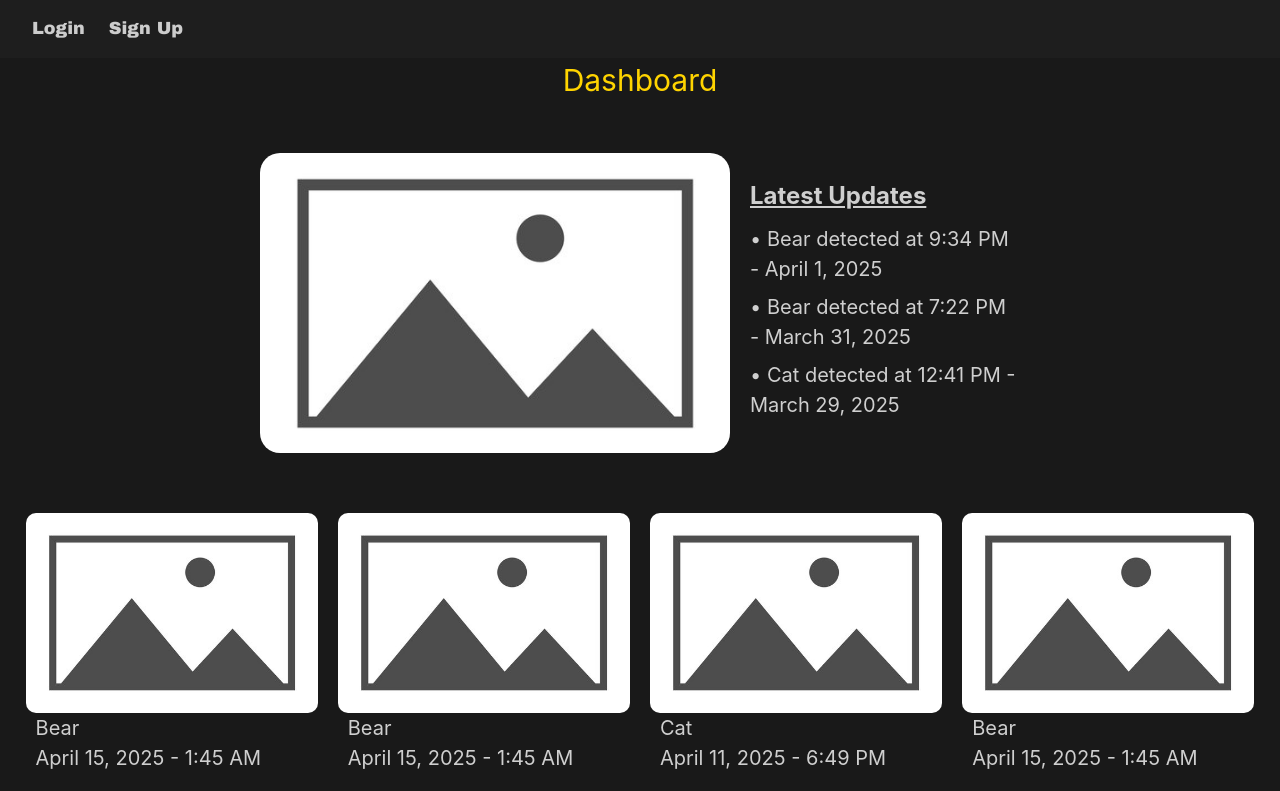
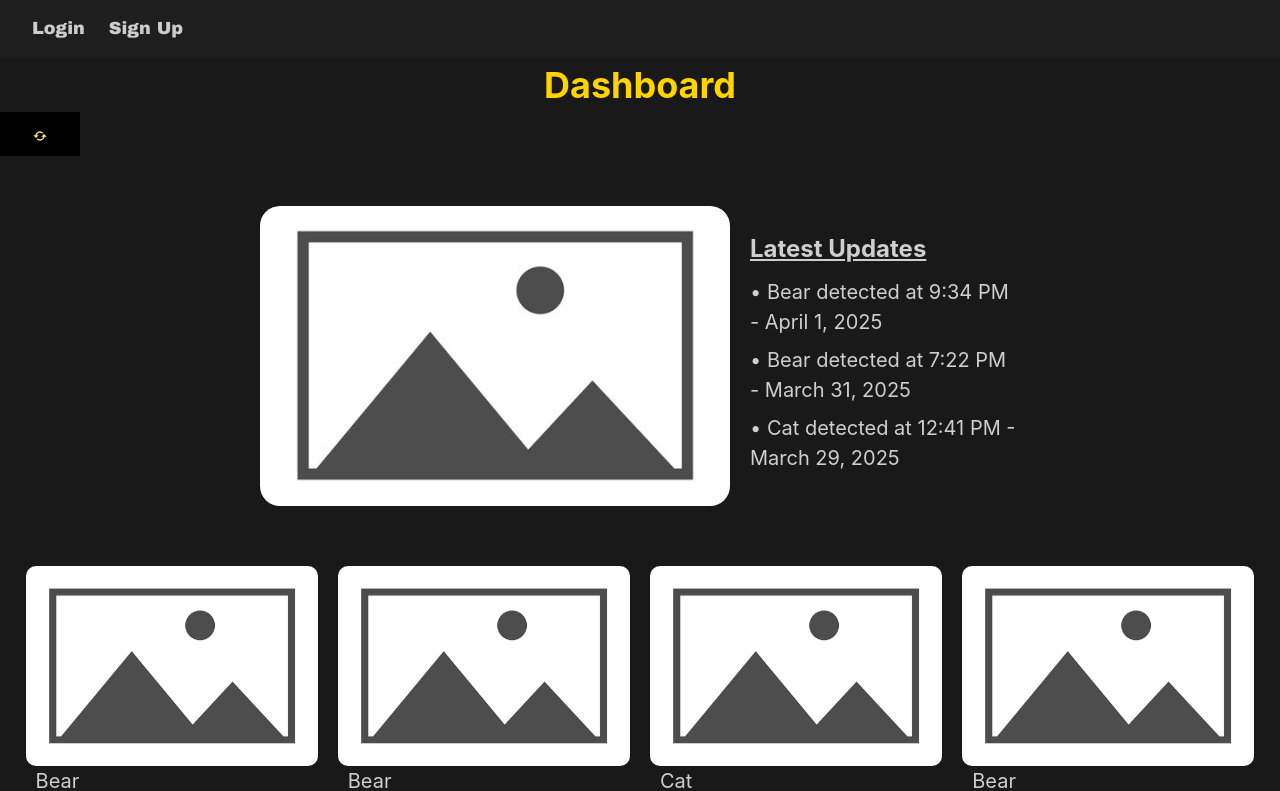
Before and after one commit to BryanM2204/BearDetection, a React (Create React App) app in the folder frontend/: page /dashboard in a window 1280 px wide. Shown: the top 791 px of the page. Built offline with nearby package versions, Linux system fonts and the light colour scheme; no server answers.

Commit message:
Added refresh button that calls a fetch

```diff
--- a/frontend/package.json
+++ b/frontend/package.json
@@ -11,6 +11,7 @@
     "bootstrap": "^5.3.3",
     "react": "^19.0.0",
     "react-dom": "^19.0.0",
+    "react-icons": "^5.5.0",
     "react-router-dom": "^7.3.0",
     "react-scripts": "5.0.1",
     "use-sound": "^5.0.0",
--- a/frontend/src/pages/Dashboard.css
+++ b/frontend/src/pages/Dashboard.css
@@ -37,7 +37,8 @@
 
 .page-name {
     color: #ffd400ff;
-    font-size: 30px;
+    font-size: 36px;
+    font-weight: bold;
     text-align: center;
     display: block;
 }
@@ -107,3 +108,7 @@
 .update-entry {
     margin-bottom: 8px;
 }
+
+.refresh-button {
+    margin-right: 0
+}
--- a/frontend/src/pages/Dashboard.js
+++ b/frontend/src/pages/Dashboard.js
@@ -1,6 +1,11 @@
 import React, { useEffect, useState } from "react";
 import placeholder from '../resources/placeholder.jpg';
 import './Dashboard.css';
+import { BiRefresh } from "react-icons/bi";
+
+const refreshApp = async () => {
+  const response = fetch('https://10.194.219.157:5000/geturls')
+}
 
 const Card = (props) => {
   return (
@@ -35,6 +40,7 @@ const CardDisplay = ({ data }) => {
 };
 
 const Dashboard = () => {
+
   const cardData = [
     { animal: "Bear", info: "April 15, 2025 - 1:45 AM", type: "bulk" },
     { animal: "Bear", info: "April 15, 2025 - 1:45 AM", type: "bulk" },
@@ -53,6 +59,11 @@ const Dashboard = () => {
       <div className="page-name">
         <span>Dashboard</span>
       </div>
+      <div className='refresh-button'>
+        <button onClick = {refreshApp}>
+          <BiRefresh />
+        </button>
+      </div>
       <div className="notifications">
         <div className="latest-card">
           <img src={placeholder} alt="latest detection" style={{ cursor: 'pointer' }} onClick={() => window.open(placeholder, '_blank')} />
```
Also changed, not shown: 1 other file (tests, documents, lock files or other folders).
